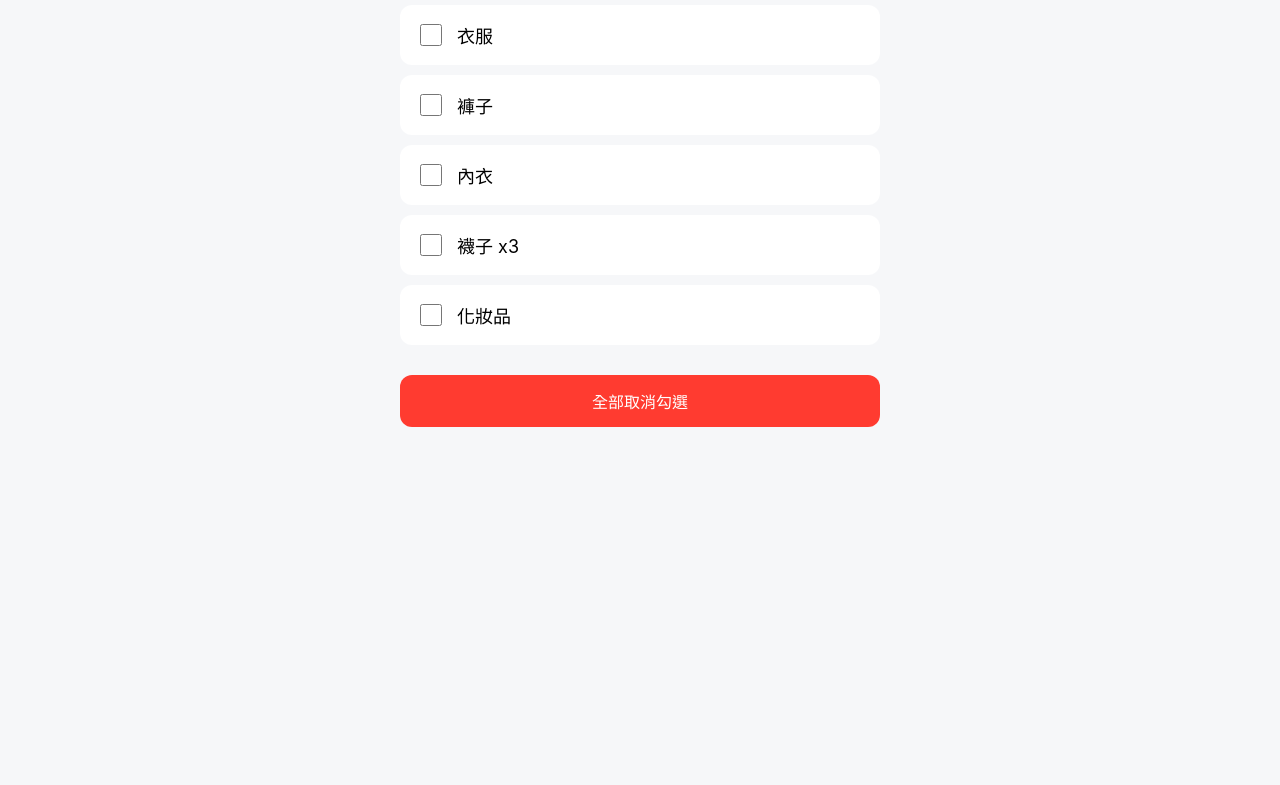
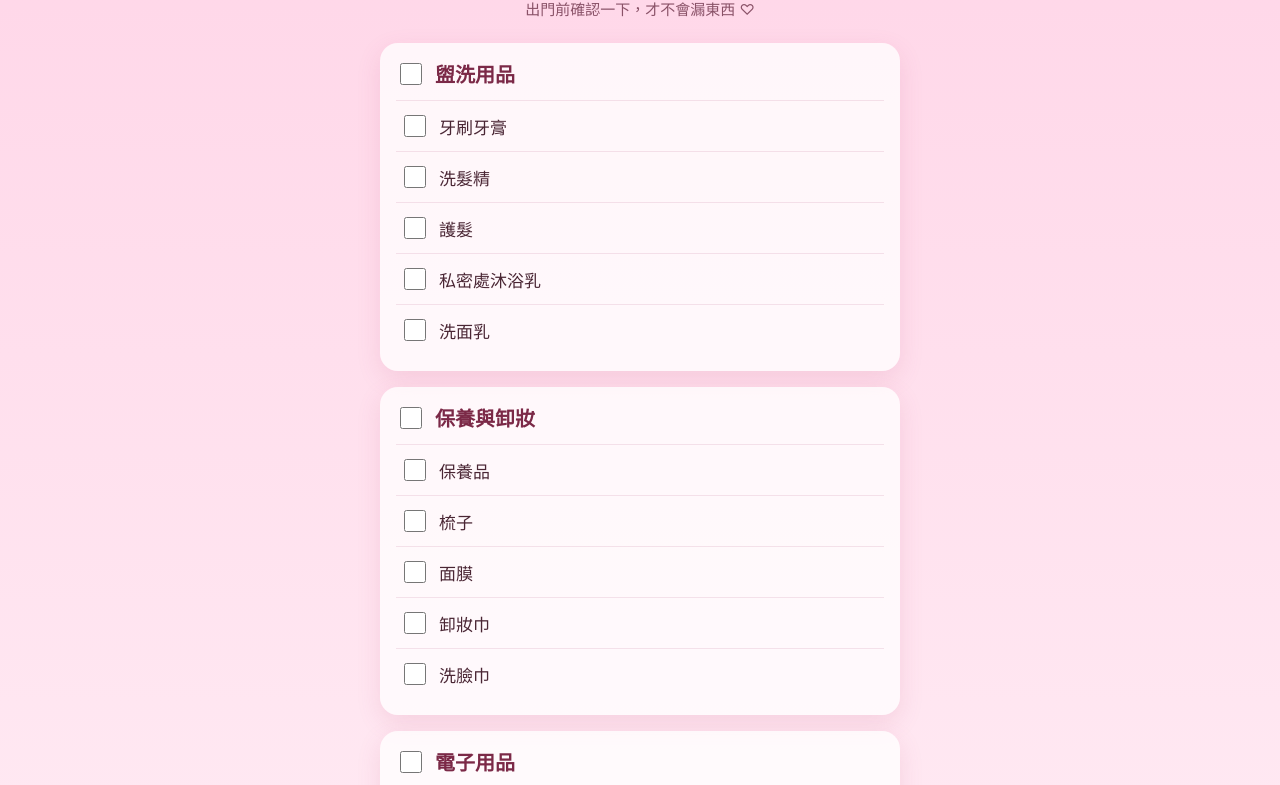
Before and after one commit to CIOU-YU-BABY/checkbox, a plain HTML site: page index.html in a window 1280 px wide. Shown: the part 94-879 px from the top of the page. Before the commit the page ends 800 px from the top, so only its background shows below. Drawn offline with Linux system fonts and the light colour scheme.

Commit message:
Update index.html

```diff
--- a/index.html
+++ b/index.html
@@ -3,99 +3,175 @@
 <head>
   <meta charset="UTF-8" />
   <meta name="viewport" content="width=device-width, initial-scale=1.0" />
-  <title>出門清單</title>
+  <title>小寶貝的過夜清單</title>
   <style>
     body {
       font-family: -apple-system, BlinkMacSystemFont, "Segoe UI", sans-serif;
-      background: #f6f7f9;
+      background: linear-gradient(180deg, #ffd6e8 0%, #fff1f7 100%);
       padding: 20px;
-      max-width: 480px;
+      max-width: 520px;
       margin: auto;
+      color: #4a2634;
     }
 
     h1 {
-      font-size: 28px;
-      margin-bottom: 20px;
+      font-size: 30px;
+      margin-bottom: 8px;
+      text-align: center;
+    }
+
+    .subtitle {
+      text-align: center;
+      color: #8a5268;
+      margin-bottom: 24px;
+      font-size: 15px;
+    }
+
+    .category {
+      background: rgba(255, 255, 255, 0.78);
+      border-radius: 18px;
+      padding: 16px;
+      margin-bottom: 16px;
+      box-shadow: 0 8px 24px rgba(190, 75, 120, 0.14);
+    }
+
+    .category-header {
+      display: flex;
+      align-items: center;
+      gap: 10px;
+      font-size: 20px;
+      font-weight: 700;
+      margin-bottom: 12px;
+      color: #7b2947;
     }
 
     .item {
-      background: white;
-      padding: 16px;
-      border-radius: 12px;
-      margin-bottom: 10px;
       display: flex;
       align-items: center;
-      gap: 12px;
-      font-size: 18px;
+      gap: 10px;
+      padding: 11px 4px;
+      font-size: 17px;
+      border-top: 1px solid rgba(180, 90, 125, 0.15);
     }
 
     input[type="checkbox"] {
       width: 22px;
       height: 22px;
+      accent-color: #ff69a6;
     }
 
     .done {
       text-decoration: line-through;
-      color: #999;
+      color: #b58a9b;
     }
 
     button {
-      margin-top: 20px;
       width: 100%;
-      padding: 14px;
+      padding: 15px;
       border: none;
-      border-radius: 12px;
-      background: #ff3b30;
+      border-radius: 16px;
+      background: #ff69a6;
       color: white;
-      font-size: 16px;
+      font-size: 17px;
+      font-weight: 700;
+      margin-top: 10px;
+      box-shadow: 0 8px 20px rgba(255, 105, 166, 0.28);
     }
   </style>
 </head>
 <body>
-  <h1>出門清單</h1>
+  <h1>小寶貝的過夜清單</h1>
+  <div class="subtitle">出門前確認一下，才不會漏東西 ♡</div>
 
   <div id="list"></div>
 
   <button onclick="resetList()">全部取消勾選</button>
 
   <script>
-    const items = [
-      "衣服",
-      "褲子",
-      "內衣",
-      "襪子 x3",
-      "化妝品"
+    const categories = [
+      {
+        name: "盥洗用品",
+        items: ["牙刷牙膏", "洗髮精", "護髮", "私密處沐浴乳", "洗面乳"]
+      },
+      {
+        name: "保養與卸妝",
+        items: ["保養品", "梳子", "面膜", "卸妝巾", "洗臉巾"]
+      },
+      {
+        name: "電子用品",
+        items: ["充電器", "手錶 / 充手錶"]
+      },
+      {
+        name: "衣物與日用品",
+        items: ["換洗衣物", "衛生紙", "刮鬍刀"]
+      }
     ];
 
-    let checkedItems = JSON.parse(localStorage.getItem("checkedItems")) || {};
+    let checkedItems = JSON.parse(localStorage.getItem("overnightChecklist")) || {};
 
     function save() {
-      localStorage.setItem("checkedItems", JSON.stringify(checkedItems));
+      localStorage.setItem("overnightChecklist", JSON.stringify(checkedItems));
+    }
+
+    function itemKey(categoryName, itemName) {
+      return categoryName + "-" + itemName;
+    }
+
+    function isCategoryDone(category) {
+      return category.items.every(item => checkedItems[itemKey(category.name, item)]);
+    }
+
+    function toggleItem(categoryName, itemName) {
+      const key = itemKey(categoryName, itemName);
+      checkedItems[key] = !checkedItems[key];
+      save();
+      renderList();
+    }
+
+    function toggleCategory(categoryIndex) {
+      const category = categories[categoryIndex];
+      const shouldCheck = !isCategoryDone(category);
+
+      category.items.forEach(item => {
+        checkedItems[itemKey(category.name, item)] = shouldCheck;
+      });
+
+      save();
+      renderList();
     }
 
     function renderList() {
       const list = document.getElementById("list");
       list.innerHTML = "";
 
-      items.forEach((item) => {
-        const row = document.createElement("label");
-        row.className = "item";
+      categories.forEach((category, categoryIndex) => {
+        const categoryBox = document.createElement("div");
+        categoryBox.className = "category";
 
-        const checked = checkedItems[item] || false;
+        const categoryChecked = isCategoryDone(category);
 
-        row.innerHTML = `
-          <input type="checkbox" ${checked ? "checked" : ""} onchange="toggleItem('${item}')" />
-          <span class="${checked ? "done" : ""}">${item}</span>
+        let html = `
+          <label class="category-header">
+            <input type="checkbox" ${categoryChecked ? "checked" : ""} onchange="toggleCategory(${categoryIndex})" />
+            <span class="${categoryChecked ? "done" : ""}">${category.name}</span>
+          </label>
         `;
 
-        list.appendChild(row);
+        category.items.forEach(item => {
+          const key = itemKey(category.name, item);
+          const checked = checkedItems[key] || false;
+
+          html += `
+            <label class="item">
+              <input type="checkbox" ${checked ? "checked" : ""} onchange="toggleItem('${category.name}', '${item}')" />
+              <span class="${checked ? "done" : ""}">${item}</span>
+            </label>
+          `;
+        });
+
+        categoryBox.innerHTML = html;
+        list.appendChild(categoryBox);
       });
-    }
-
-    function toggleItem(item) {
-      checkedItems[item] = !checkedItems[item];
-      save();
-      renderList();
     }
 
     function resetList() {
```
